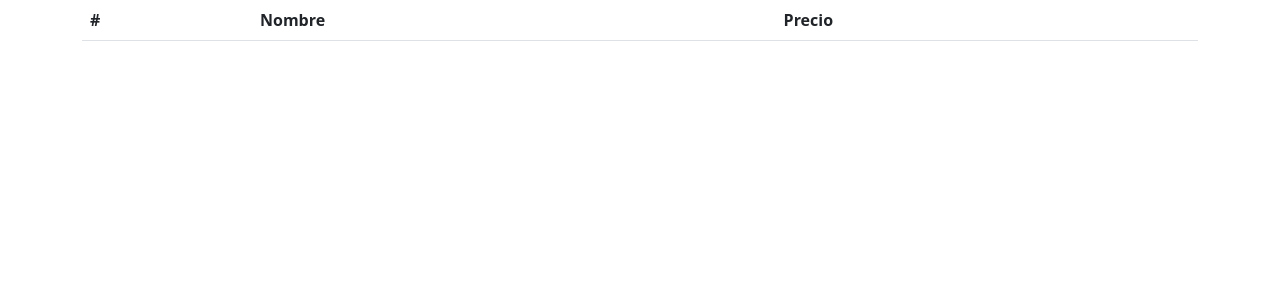
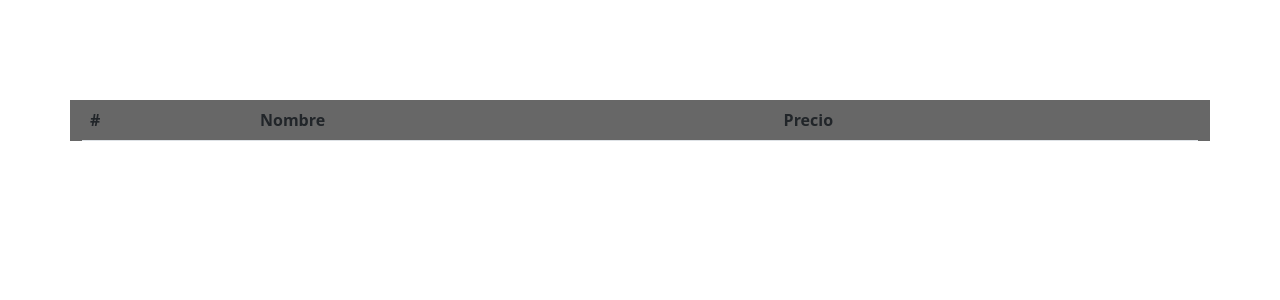
Before and after one commit to sandoval-8/videomania-sandoval, an Angular app: page /carrito in a window 1280 px wide. Shown: the top 300 px of the page. Built offline with nearby package versions, Linux system fonts and the light colour scheme.

Commit message:
Se actualizaron los componentes para implementar el OnDestroy para desubscribirse de los eventos cuando el componente es destruido

```diff
--- a/src/app/components/carrito/carrito.component.css
+++ b/src/app/components/carrito/carrito.component.css
@@ -0,0 +1,4 @@
+.container {
+  margin-top: 100px;
+  background-color: #676767;
+}
--- a/src/app/components/carrito/carrito.component.html
+++ b/src/app/components/carrito/carrito.component.html
@@ -1,3 +1,4 @@
+
 <div class="container">
   <table class="table">
     <thead>
--- a/src/app/components/info/info.component.css
+++ b/src/app/components/info/info.component.css
@@ -1,3 +1,6 @@
+.container {
+  margin-top: 70px;
+}
 .col-md-8 {
   display: flex;
   align-items: center;
--- a/src/app/components/info/info.component.html
+++ b/src/app/components/info/info.component.html
@@ -1,3 +1,4 @@
+
 <div class="container" style="height: 100vh; display: flex; align-items: center;">
   <div class="card mb-3" style="width: 80vw; height: 80vh">
     <div class="row g-0" style="height: 100%;">
--- a/src/app/components/info/info.component.ts
+++ b/src/app/components/info/info.component.ts
@@ -1,19 +1,22 @@
-import { Component, OnInit } from '@angular/core';
+import {Component, EventEmitter, OnDestroy, OnInit, Output} from '@angular/core';
 import {ActivatedRoute, Params, Router} from "@angular/router";
 import {PeliculaService} from "../listado/service/pelicula.service";
 import {Pelicula} from "../../modelo/pelicula";
 import {CarritoService} from "../carrito/service/carrito.service";
+import {Subscription} from "rxjs";
 
 @Component({
   selector: 'app-info',
   templateUrl: './info.component.html',
   styleUrls: ['./info.component.css']
 })
-export class InfoComponent implements OnInit {
+export class InfoComponent implements OnInit, OnDestroy{
 
   idPelicula:Params = {id:''};
 
   pelicula:Pelicula = {id:0, nombre:'', precio:0, clasificacion:{clasificacion:'none'}};
+
+  obs:Subscription= new Subscription();
 
   constructor(private rutaActiva: ActivatedRoute, private service:PeliculaService, private serviceCarrito: CarritoService, private router:Router) { }
 
@@ -22,8 +25,13 @@ export class InfoComponent implements OnInit {
     this.getPeliculaForId(this.idPelicula.id);
   }
 
+  ngOnDestroy(): void {
+    this.obs.unsubscribe();
+    console.log("Se destruyo el subscribe")
+  }
+
   paramRouter(){ //Recupera la ID de la pelicula del parametro de la ruta (localhost:4200/info:id)
-    this.rutaActiva.params.subscribe((params: Params) => {
+    this.obs = this.rutaActiva.params.subscribe((params: Params) => {
       this.idPelicula = params;
       console.log(this.idPelicula.id);
     })
--- a/src/app/components/listado/listado.component.css
+++ b/src/app/components/listado/listado.component.css
@@ -1,6 +1,11 @@
-.container {
-  background-color: #f5f5f5;
+.carrusel {
+  height: 60vh;
+}
+.contenedor {
+  margin-top: 70px;
+  background-color: #232124;
   display: flex;
+  width: 100vw;
   height:auto;
   flex-wrap: wrap;
   justify-content: space-between;
@@ -9,6 +14,8 @@
 .card {
   margin-bottom: 40px;
   align-items: center;
+  -webkit-box-shadow: 5px 5px 7px 2px #000000;
+  box-shadow: 5px 5px 7px 2px #000000;
 }
 .card img {
   margin-top: 20px;
--- a/src/app/components/listado/listado.component.html
+++ b/src/app/components/listado/listado.component.html
@@ -1,8 +1,37 @@
-<div class="container">
+<!--<div class="container">
+  <div class="row">
+    <div class="col-sm-12">
+      <div id="carouselExampleControls" class="carousel slide" data-ride="carousel">
+        <div class="carousel-inner">
+          <div class="carousel-item active">
+            <img class="d-block w-100" src="/assets/img/colores/rojo.jpg" alt="First slide">
+          </div>
+          <div class="carousel-item">
+            <img class="d-block w-100" src="/assets/img/colores/azul.jpg" alt="Second slide">
+          </div>
+          <div class="carousel-item">
+            <img class="d-block w-100" src="/assets/img/colores/gris.jpg" alt="Third slide">
+          </div>
+        </div>
+        <a class="carousel-control-prev" href="#carouselExampleControls" role="button" data-slide="prev">
+          <span class="carousel-control-prev-icon" aria-hidden="true"></span>
+          <span class="sr-only">Previous</span>
+        </a>
+        <a class="carousel-control-next" href="#carouselExampleControls" role="button" data-slide="next">
+          <span class="carousel-control-next-icon" aria-hidden="true"></span>
+          <span class="sr-only">Next</span>
+        </a>
+      </div>
+    </div>
+  </div>
+</div> -->
+<!---->
+<div class="contenedor">
   <div *ngFor="let pelicula of peliculas" class="card" style="width: 18rem;">
     <img src="{{  pelicula.url  }}" class="card-img-top" alt="..." style="width: 250px">
     <div class="card-body">
-      <h5 class="card-title">{{ pelicula.nombre }}</h5>
+      <h5 class="card-title" style="text-align: center">{{ pelicula.nombre }}</h5>
+      <hr style="width: 90%; margin: 20px auto">
       <p class="card-text descripcion">{{ pelicula.descripcion }}</p>
       <div class="footer-card">
         <a (click)="info(pelicula.id)" class="btn btn-primary">
--- a/src/app/components/listado/listado.component.ts
+++ b/src/app/components/listado/listado.component.ts
@@ -1,27 +1,37 @@
-import { Component, OnInit } from '@angular/core';
+import {Component, EventEmitter, Input, OnDestroy, OnInit, Output} from '@angular/core';
 import {PeliculaService} from "./service/pelicula.service";
 import {Pelicula} from "../../modelo/pelicula";
-import {Observable} from "rxjs";
+import {Observable, Subscription} from "rxjs";
 import {parse} from "@angular/compiler/src/render3/view/style_parser";
 import {Router} from "@angular/router";
+import {NavComponent} from "../../view/nav/nav.component";
+import {NavVisibleService} from "../../service/nav-visible.service";
 
 @Component({
   selector: 'app-listado',
   templateUrl: './listado.component.html',
   styleUrls: ['./listado.component.css']
 })
-export class ListadoComponent implements OnInit {
+export class ListadoComponent implements OnInit, OnDestroy{
 
   peliculas:Pelicula[] = [];
 
-  constructor(private service:PeliculaService, private router:Router) { }
+  obs:Subscription= new Subscription();
+
+  constructor(private service:PeliculaService, private router:Router, private serviceNavVisible:NavVisibleService) { }
 
   ngOnInit(): void {
+    this.serviceNavVisible.isVisible(this.router.url); //Le pasa la ruta al servicio.
     this.getListMovie();
   }
 
+  ngOnDestroy(): void {
+    this.obs.unsubscribe();
+    console.log("Se destruyo el subscribe")
+  }
+
   getListMovie(){
-    this.service.getListMovie().subscribe((peliculas) => {
+    this.obs = this.service.getListMovie().subscribe((peliculas) => {
       console.log(peliculas);
       this.peliculas = peliculas;
     });
```
